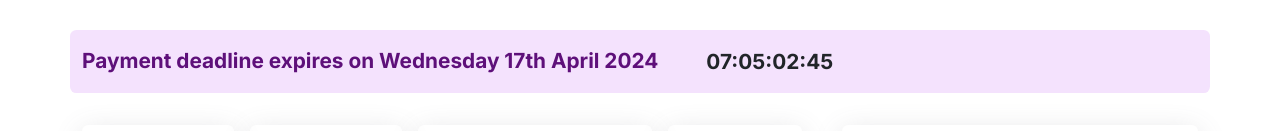
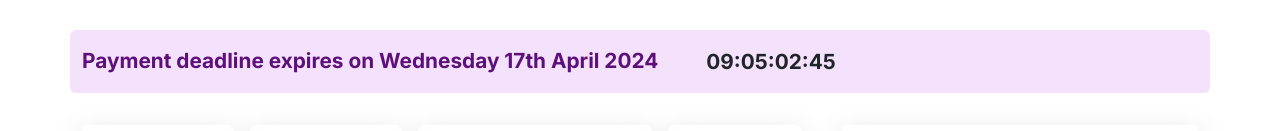
Before and after one commit to MujeebBinAzhar/escrow, a Next.js app: page /admindashboard in a window 1280 px wide. Shown: the part 510-641 px from the top of the page. Built offline with nearby package versions, Linux system fonts and the light colour scheme.

Commit message:
timer increased

```diff
--- a/src/app/components/CountdownTimer.jsx
+++ b/src/app/components/CountdownTimer.jsx
@@ -5,7 +5,7 @@
 import Countdown from 'react-countdown';
 
 const CountdownTimer = () => {
-  const fixedEndingDate = new Date('2024-04-19T00:00:00').getTime();
+  const fixedEndingDate = new Date('2024-04-21T00:00:00').getTime();
 
 //   const [targetDate, setTargetDate] = useState(() => {
 //     const storedTargetDate = localStorage.getItem('targetDate');
```
